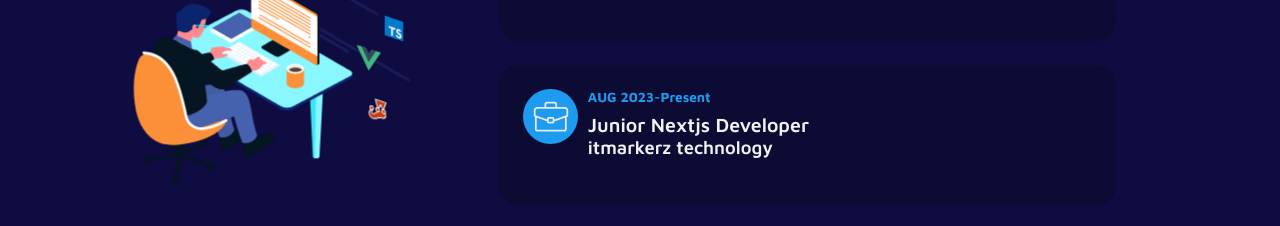
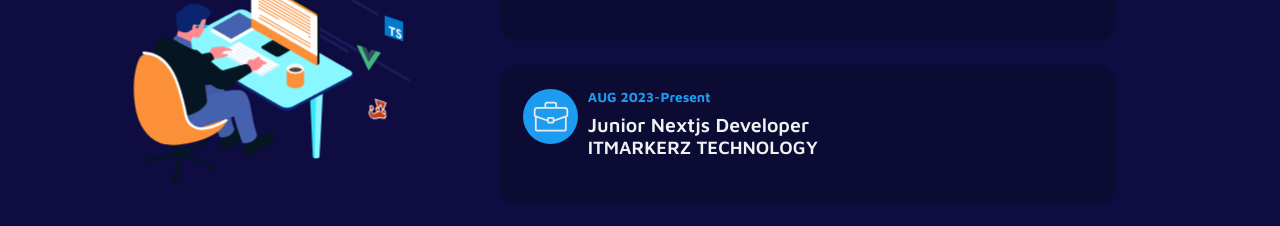
Before and after one commit to shaheedulaslam/Shaheedul-Aslam, a React (Create React App) app: page / in a window 1280 px wide. Shown: the part 1580-1806 px from the top of the page. Built offline with nearby package versions, Linux system fonts and the light colour scheme; a web font is replaced by a local one.

Commit message:
experience data added

```diff
--- a/src/data/experienceData.js
+++ b/src/data/experienceData.js
@@ -8,7 +8,7 @@
     },
     {
         id: 2,
-        company: 'itmarkerz technology',
+        company: 'ITMARKERZ TECHNOLOGY',
         jobtitle: 'Junior Nextjs Developer',
         startYear: 'AUG 2023',
         endYear: 'Present'
```
